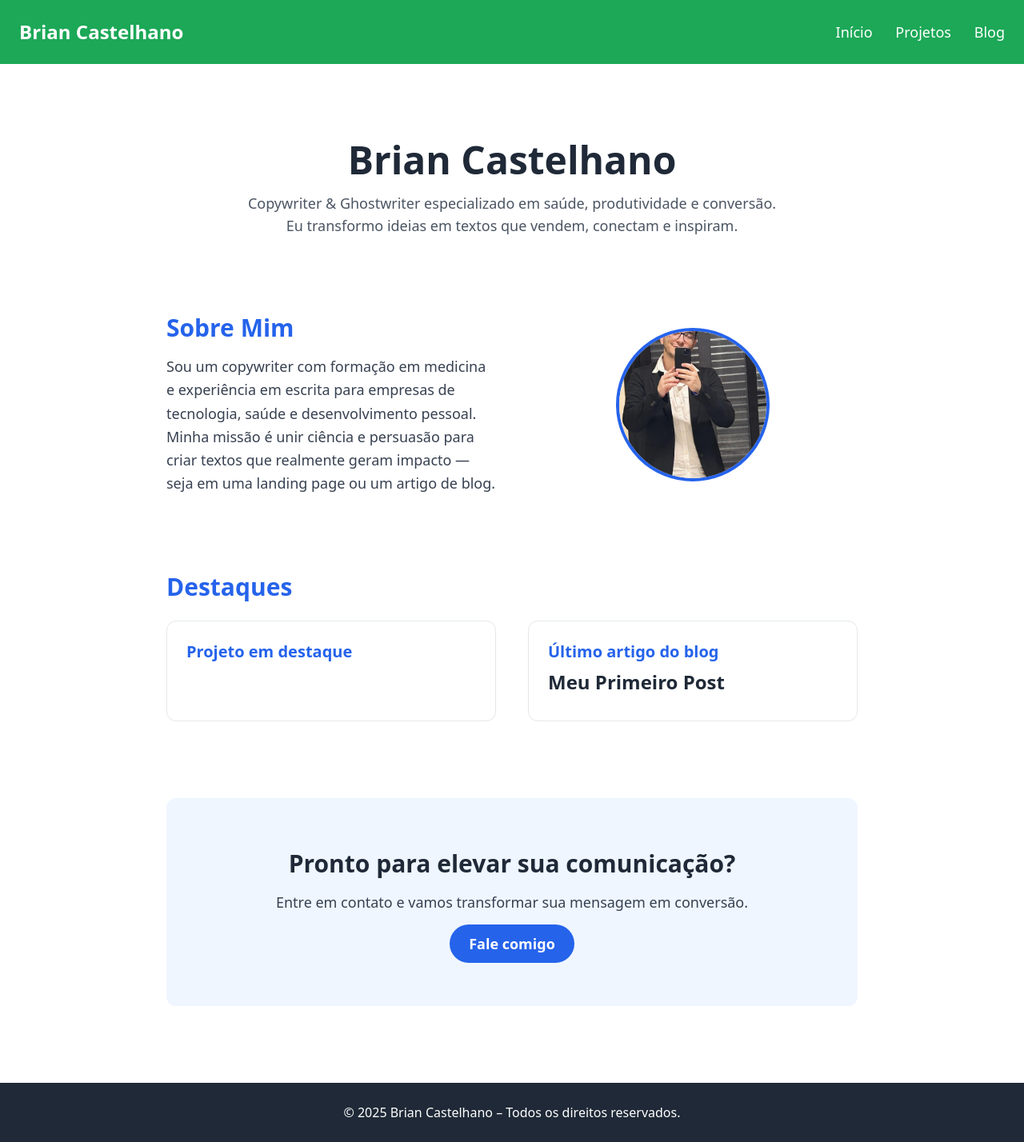
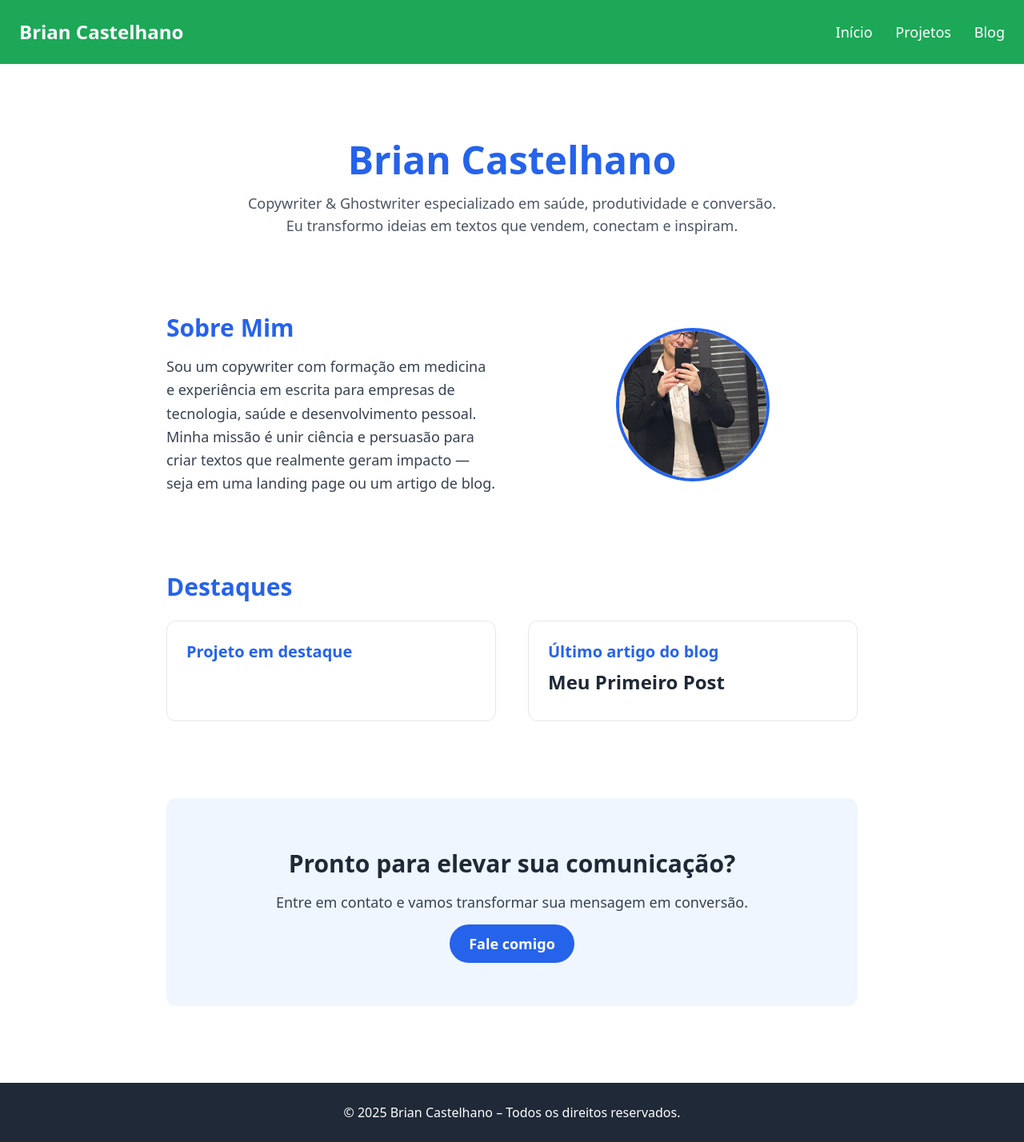
Before and after one commit to briantheengineer/briancopywriter.github.io, a Jekyll site: the page built from index.html, in a window 1280 px wide. Shown: the whole page at 80% size. Built offline with Jekyll 4.4.1, drawn with Linux system fonts in a browser that asks for light colours; nearby versions of some CDN libraries.

Commit message:
Update index.html

```diff
--- a/index.html
+++ b/index.html
@@ -5,11 +5,12 @@ title: Início
 
 <!-- Seção Hero -->
 <section class="text-center py-12">
-  <h1 class="text-4xl md:text-5xl font-bold mb-4">Brian Castelhano</h1>
+  <h1 class="text-4xl md:text-5xl font-bold mb-4 text-blue-600">Brian Castelhano</h1>
   <p class="text-lg text-gray-600 max-w-2xl mx-auto">
     Copywriter & Ghostwriter especializado em saúde, produtividade e conversão. Eu transformo ideias em textos que vendem, conectam e inspiram.
   </p>
 </section>
+
 
 <!-- Sobre Mim -->
 <section class="grid md:grid-cols-2 gap-10 items-center py-12">
```
